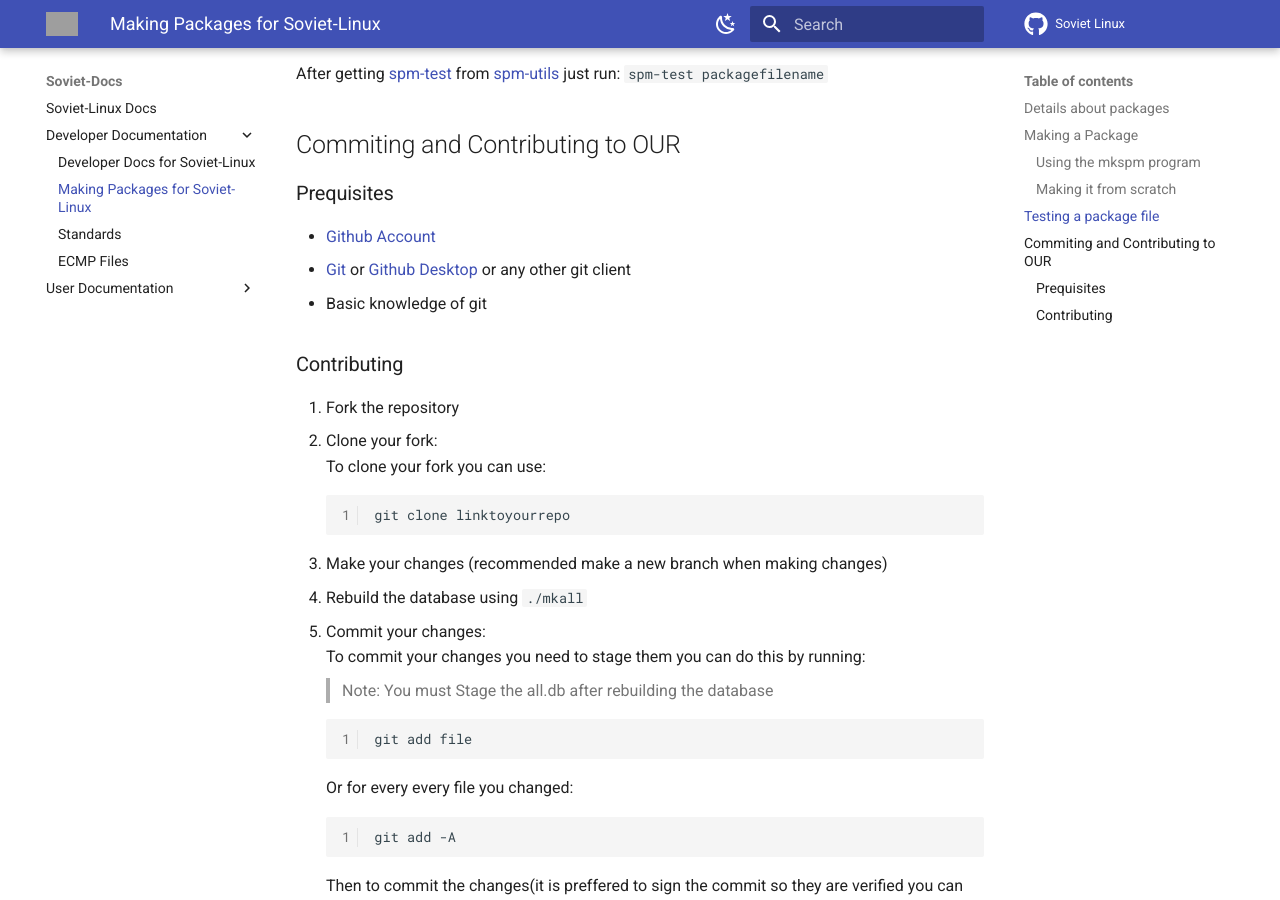
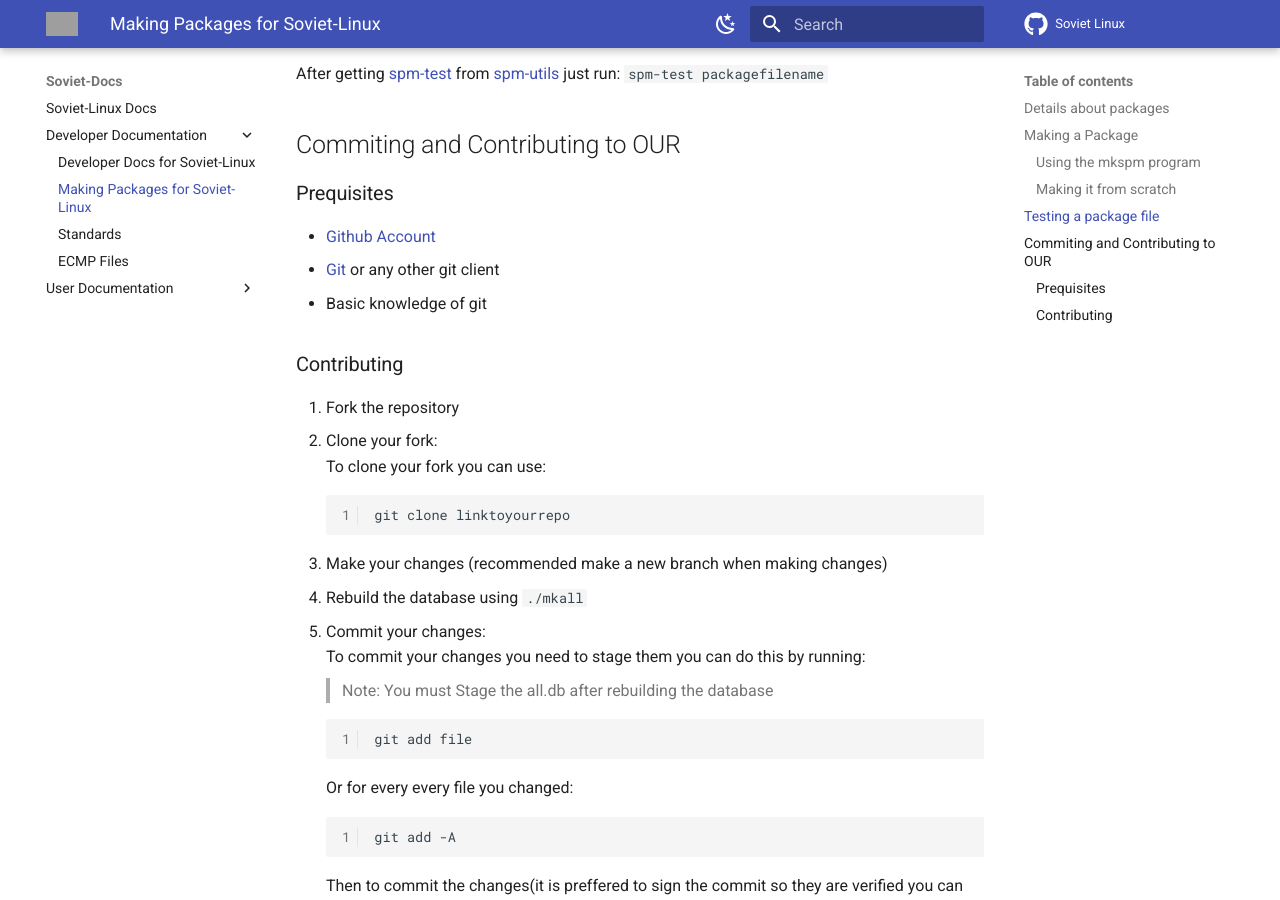
Before and after one commit to Soviet-Linux/Soviet-Docs, an MkDocs documentation site: the page built from docs/Developer Documentation/Making Packages.md, in a window 1280 px wide and 900 px high, scrolled down 1080 px. Built offline with MkDocs 1.6.1 and Material for MkDocs 9.7.7, drawn with Linux system fonts in a browser that asks for light colours; grey boxes are pictures that could not be loaded.

Commit message:
dont recommend github desktop as its closed-source

```diff
--- a/docs/Developer Documentation/Making Packages.md
+++ b/docs/Developer Documentation/Making Packages.md
@@ -41,7 +41,7 @@ After getting [spm-test](https://github.com/Soviet-Linux/spm-utils/blob/main/spm
 ### Prequisites
 
 - [Github Account](https://github.com/)
-- [Git](https://git-scm.com/) or [Github Desktop](https://desktop.github.com/) or any other git client
+- [Git](https://git-scm.com/) or any other git client
 - Basic knowledge of git
 
 ### Contributing
```
